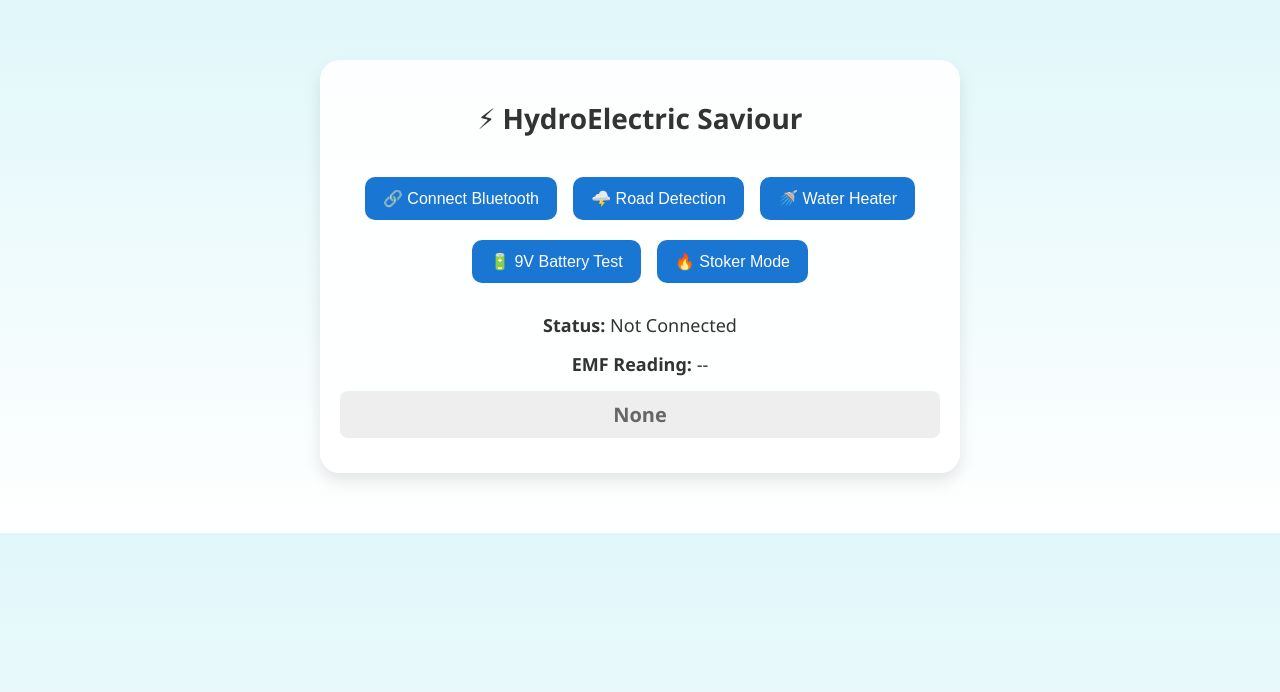
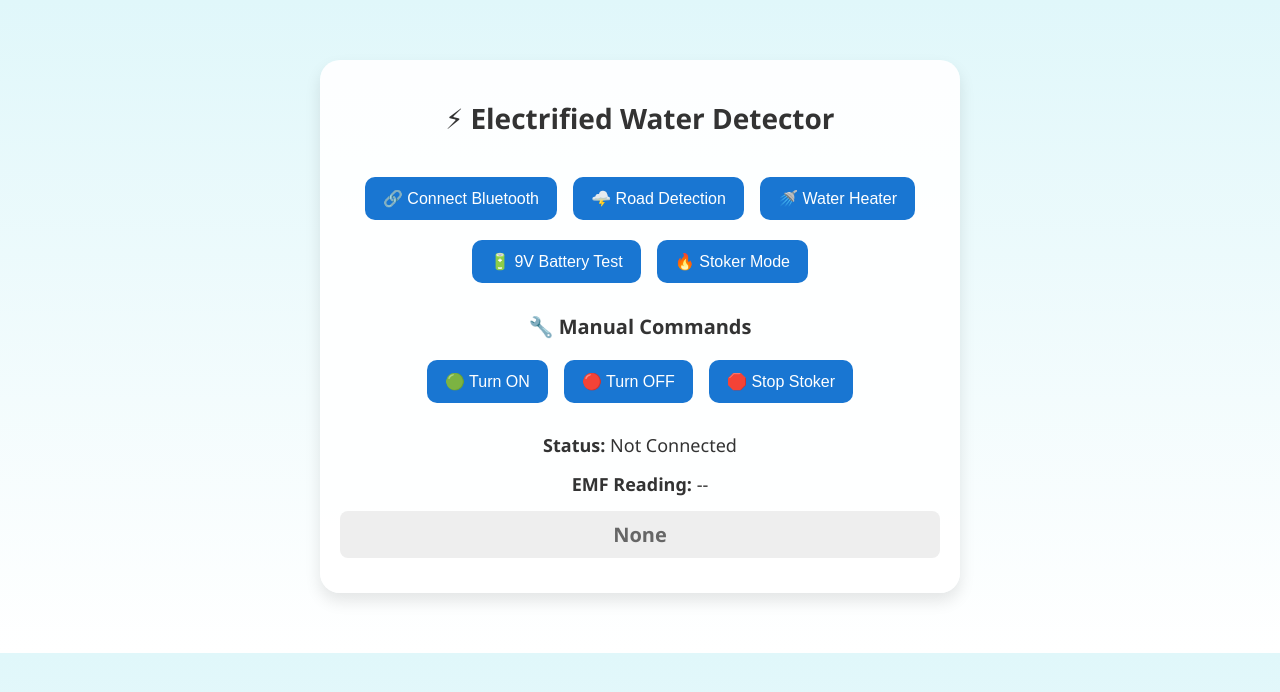
Before and after one commit to rahul28220/HydroElectric-Saviour, a plain HTML site: page index.html in a window 1280 px wide. Drawn offline with Linux system fonts and the light colour scheme.

Commit message:
Update index.html

```diff
--- a/index.html
+++ b/index.html
@@ -3,12 +3,12 @@
 <head>
   <meta charset="UTF-8" />
   <meta name="viewport" content="width=device-width, initial-scale=1.0"/>
-  <title>HydroElectric Saviour</title>
+  <title>Electrified Water Detector</title>
   <link rel="stylesheet" href="style.css">
 </head>
 <body>
   <div class="container">
-    <h1>⚡ HydroElectric Saviour</h1>
+    <h1>⚡ Electrified Water Detector</h1>
 
     <div class="buttons">
       <button onclick="connectBluetooth()">🔗 Connect Bluetooth</button>
@@ -16,6 +16,13 @@
       <button onclick="setMode(2)">🚿 Water Heater</button>
       <button onclick="setMode(3)">🔋 9V Battery Test</button>
       <button onclick="setMode(4)">🔥 Stoker Mode</button>
+    </div>
+
+    <div class="commands">
+      <h2>🔧 Manual Commands</h2>
+      <button onclick="sendCommand('ON')">🟢 Turn ON</button>
+      <button onclick="sendCommand('OFF')">🔴 Turn OFF</button>
+      <button onclick="sendCommand('S')">🛑 Stop Stoker</button>
     </div>
 
     <div class="status">
```
